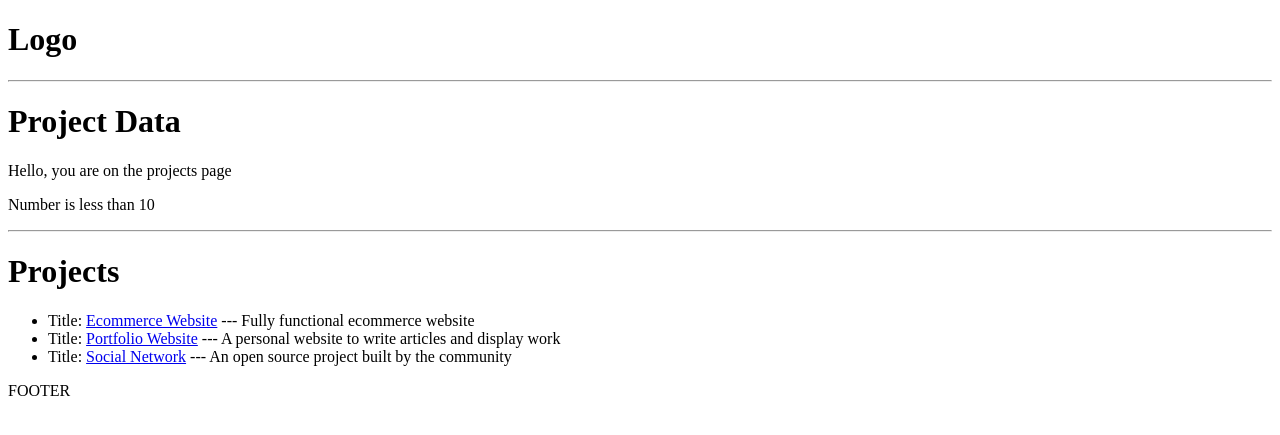
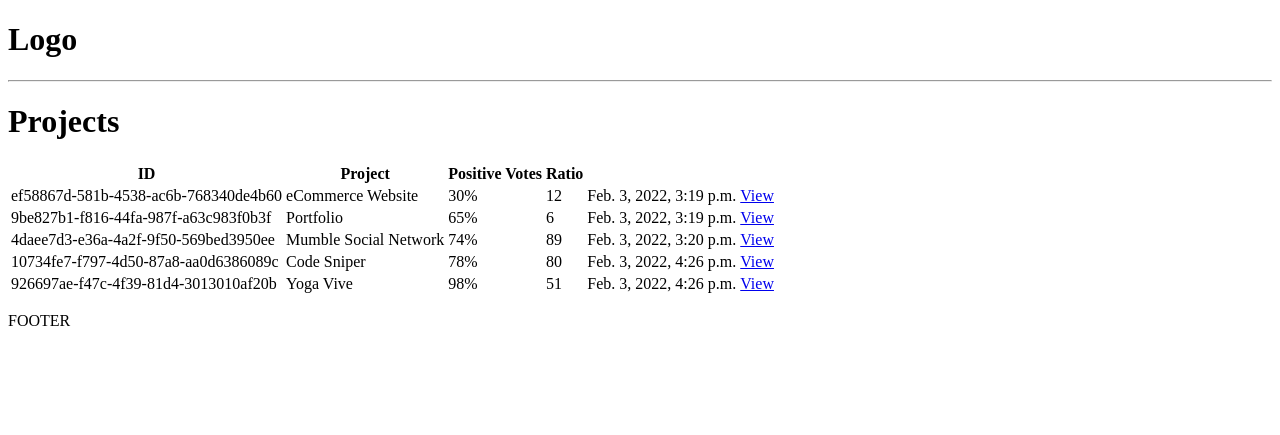
Before and after one commit to DanB-Web/devsearch, a Django app: page / in a window 1280 px wide. Shown: the top 435 px of the page. Run offline with Django 4.2, Linux system fonts and the light colour scheme; data comes from the database, SQL or seed files in the repository; both versions use the stored data as it was after the commit.

Commit message:
Projects Templates
Projects Templates

```diff
--- a/projects/models.py
+++ b/projects/models.py
@@ -1,54 +1,62 @@
 from django.db import models
 import uuid
 
-#CharField
-#TextField
+# CharField
+# TextField
 
-#max-length - max length of input
-#null - non-required field in database
-#blank - allow input to be empty
-#auto_now_add - generate timestamp
-#unique - mustbe unique
-#primary_key - set as primary key
-#editable - set if editable field
+# max-length - max length of input
+# null - non-required field in database
+# blank - allow input to be empty
+# auto_now_add - generate timestamp
+# unique - mustbe unique
+# primary_key - set as primary key
+# editable - set if editable field
 
-#Note uuid import and explicitly setting id property - this will overwrite default id generated by database
+# Note uuid import and explicitly setting id property - this will overwrite default id generated by database
+
 
 class Tag(models.Model):
     name = models.CharField(max_length=200)
     created = models.DateTimeField(auto_now_add=True)
-    id = models.UUIDField(default=uuid.uuid4, unique=True, primary_key=True, editable=False)
+    id = models.UUIDField(default=uuid.uuid4, unique=True,
+                          primary_key=True, editable=False)
 
     def __str__(self):
         return self.name
+
 
 class Project(models.Model):
     title = models.CharField(max_length=200)
     description = models.TextField(null=True, blank=True)
     demo_link = models.CharField(max_length=2000, null=True, blank=True)
     source_link = models.CharField(max_length=2000, null=True, blank=True)
-    tags = models.ManyToManyField(Tag, blank=True) #many to many relationship - note it is declared after Tag class - can add in quotes otherwise
+    # many to many relationship - note it is declared after Tag class - can add in quotes otherwise
+    tags = models.ManyToManyField(Tag, blank=True)
     vote_total = models.IntegerField(default=0, null=True, blank=True)
     vote_ratio = models.IntegerField(default=0, null=True, blank=True)
     created = models.DateTimeField(auto_now_add=True)
-    id = models.UUIDField(default=uuid.uuid4, unique=True, primary_key=True, editable=False)
+    id = models.UUIDField(default=uuid.uuid4, unique=True,
+                          primary_key=True, editable=False)
 
     def __str__(self):
         return self.title
 
 # on_delete=models.CASCADE will delete all reviews if the related FK (project) is deleted
 
+
 class Review(models.Model):
     VOTE_TYPE = (
-      ('up', 'Up Vote'),
-      ('down', 'Down Vote')
+        ('up', 'Up Vote'),
+        ('down', 'Down Vote')
     )
-    #owner =
-    project = models.ForeignKey(Project, on_delete=models.CASCADE) #one to many relationship
+    # owner =
+    # one to many relationship
+    project = models.ForeignKey(Project, on_delete=models.CASCADE)
     body = models.TextField(null=True, blank=True)
     value = models.CharField(max_length=200, choices=VOTE_TYPE)
     created = models.DateTimeField(auto_now_add=True)
-    id = models.UUIDField(default=uuid.uuid4, unique=True, primary_key=True, editable=False)
+    id = models.UUIDField(default=uuid.uuid4, unique=True,
+                          primary_key=True, editable=False)
 
     def __str__(self):
         return self.value
--- a/projects/templates/projects/projects.html
+++ b/projects/templates/projects/projects.html
@@ -1,24 +1,26 @@
 {% extends 'main.html' %}
 
 {% block content %}
-<h1>Project Data</h1>
-
-<p>{{message}}</p>
-
-{% if number > 10 %}
-<p>Number is greater than 10</p>
-{% else %}
-<p>Number is less than 10</p>
-{% endif %}
-
-<hr>
-
 <h1>Projects</h1>
 
-<ul>
+<table>
+  <tr>
+    <th>ID</th>
+    <th>Project</th>
+    <th>Positive Votes</th>
+    <th>Ratio</th>
+    <th></th>
+  </tr>
   {% for project in projects %}
-    <li>Title: <a href="{% url 'project' project.id %}">{{project.title}}</a> --- {{project.description}}</li>
+  <tr>
+    <td>{{project.id}}</td>
+    <td>{{project.title}}</td>
+    <td>{{project.vote_ratio}}%</td>
+    <td>{{project.vote_total}}</td>
+    <td>{{project.created}}</td>
+    <td><a href="{% url 'project' project.id %}">View</a></td>
+  </tr>
   {% endfor %}
-</ul>
+</table>
 
 {% endblock content%}
--- a/projects/templates/projects/single-project.html
+++ b/projects/templates/projects/single-project.html
@@ -2,6 +2,11 @@
 
 {% block content %}
 <h1>{{project.title}}</h1>
+<hr>
+{% for tag in project.tags.all %}
+<span style="border: 1px solid grey">{{tag}}</span>
+{% endfor %}
+<hr>
 <br>
 <p>{{project.description}}</p>
 {% endblock content %}
--- a/projects/urls.py
+++ b/projects/urls.py
@@ -1,10 +1,9 @@
 from django.urls import path
 from . import views
 
-# Note empty string signifies homepage
+# Note empty string signifies homepage (i.e. /project)
 # The name prop allows us to link to the view in the markup, rather than the full url
 urlpatterns = [
     path('', views.projects, name='projects'),
-    path('project/<str:pk>/', views.project, name='project'),
-    path('project/test', views.test, name='test')
+    path('project/<str:pk>', views.project, name='project'),
 ]
--- a/projects/views.py
+++ b/projects/views.py
@@ -1,36 +1,19 @@
 from django.shortcuts import render
 from django.http import HttpResponse
+from .models import Project
 
-projectsList = [
-    {
-        'id': '1',
-        'title': 'Ecommerce Website',
-        'description': 'Fully functional ecommerce website'
-    },
-    {
-        'id': '2',
-        'title': 'Portfolio Website',
-        'description': 'A personal website to write articles and display work'
-    },
-    {
-        'id': '3',
-        'title': 'Social Network',
-        'description': 'An open source project built by the community'
-    }
-]
 
 def projects(request):
-    msg = 'Hello, you are on the projects page'
-    num = 9
-    context = {'message': msg, 'number': num, 'projects': projectsList}
-    return render(request, 'projects/projects.html', context)
+    projects = Project.objects.all()
+    ctx = {'projects': projects}
+    return render(request, 'projects/projects.html', ctx)
+
 
 def project(request, pk):
-    projectObj = None
-    for i in projectsList:
-      if i['id'] == pk:
-        projectObj = i
-    return render(request, 'projects/single-project.html', {'project': projectObj})
+    project = Project.objects.get(id=pk)
+    ctx = {'project': project}
+    return render(request, 'projects/single-project.html', ctx)
+
 
 def test(request):
     return HttpResponse('Test project route :)')
```
Also changed, not shown: db.sqlite3.
